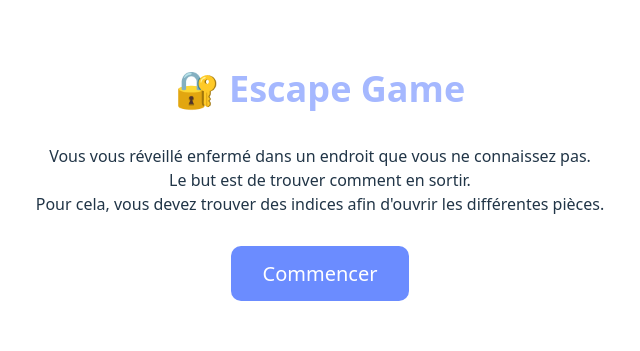
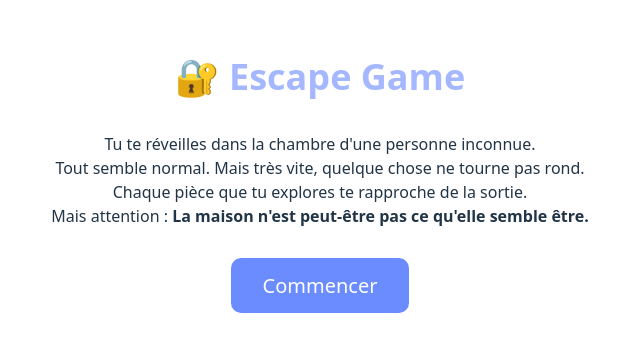
Before and after one commit to charlottecrnz/escape_room_web, a Vue app: page / in a window 1280 px wide. Shown: the part 227-578 px from the top of the page, without its empty margins (320-960 px from the left). Built offline with nearby package versions, Linux system fonts and the light colour scheme.

Commit message:
modification de la page d'accueil

```diff
--- a/src/App.vue
+++ b/src/App.vue
@@ -3,9 +3,10 @@
   <div v-if="startScreen" class="start-screen">
     <h1>🔐 Escape Game </h1>
       <p class="strapline">
-        Vous vous réveillé enfermé dans un endroit que vous ne connaissez pas. <br>
-        Le but est de trouver comment en sortir. <br>
-        Pour cela, vous devez trouver des indices afin d'ouvrir les différentes pièces.
+        Tu te réveilles dans la chambre d'une personne inconnue. <br>
+        Tout semble normal. Mais très vite, quelque chose ne tourne pas rond. <br>
+        Chaque pièce que tu explores te rapproche de la sortie. <br>
+        Mais attention : <strong>La maison n'est peut-être pas ce qu'elle semble être.</strong>
       </p>
     <button class="play-button" @click="startGame">Commencer</button>
   </div>
```
